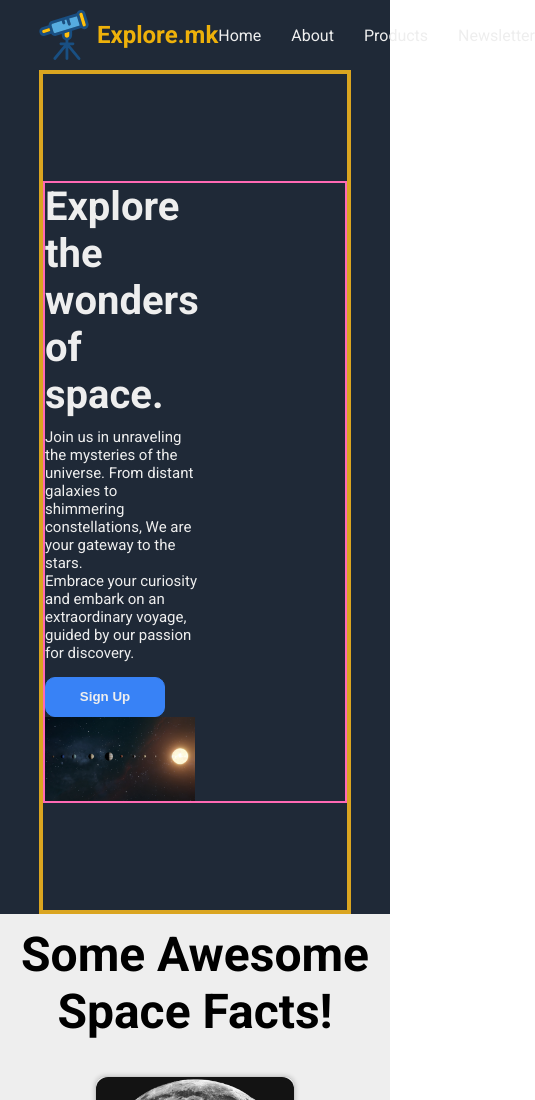
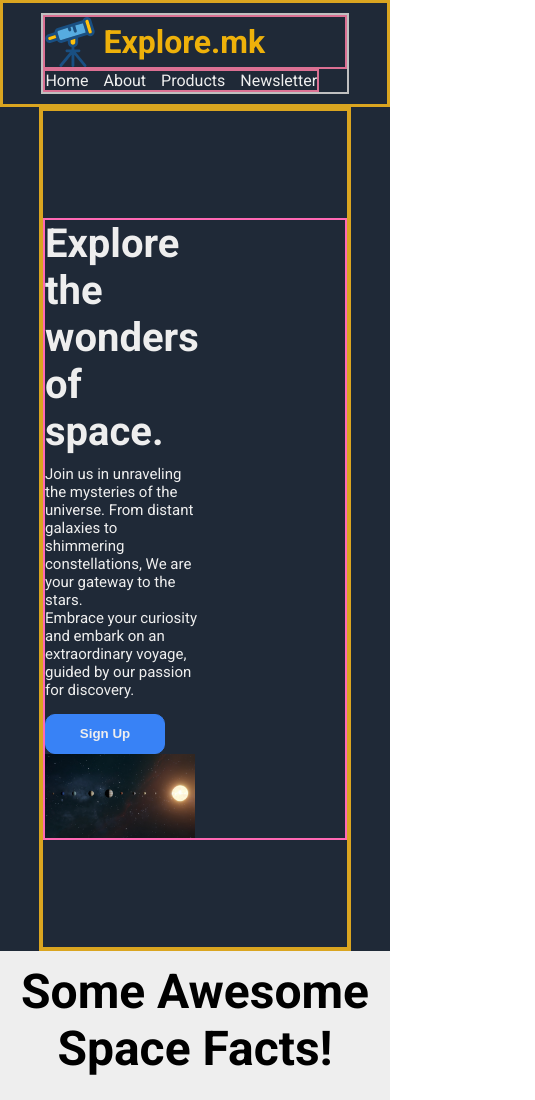
Before and after one commit to muktarkabir/landing_page, a plain HTML site: page index.html in a window 390 px wide. Shown: the top 1100 px of the page, 535 px wide, since content can reach past the window. Drawn offline with Linux system fonts and the light colour scheme.

Commit message:
Make header responsive

```diff
--- a/style.css
+++ b/style.css
@@ -14,8 +14,10 @@ body {
 
 ul {
 	display: flex;
-	gap: 30px;
+	gap: 15px;
 	list-style-type: none;
+	border: 2px solid palevioletred;
+	flex-wrap: wrap;
 }
 a {
 	text-decoration: none;
@@ -28,20 +30,26 @@ a {
 	justify-content: space-around;
 	padding: 10px 0;
 	width: 100%;
+	border: 3px solid goldenrod;
 }
 .header {
 	display: flex;
 	justify-content: space-between;
 	width: 80%;
 	align-items: center;
+	flex-wrap: wrap;
+	border: 2px solid silver;
 }
 .logo {
-	font-size: 24px;
+	font-size: 2rem;
 	font-weight: 700;
 	color: rgb(238, 177, 10);
 	display: flex;
 	align-items: center;
 	gap: 8px;
+	border: 2px solid palevioletred;
+	flex-grow: 1;
+	flex-wrap: wrap;
 }
 .hero-container {
 	display: flex;
```
